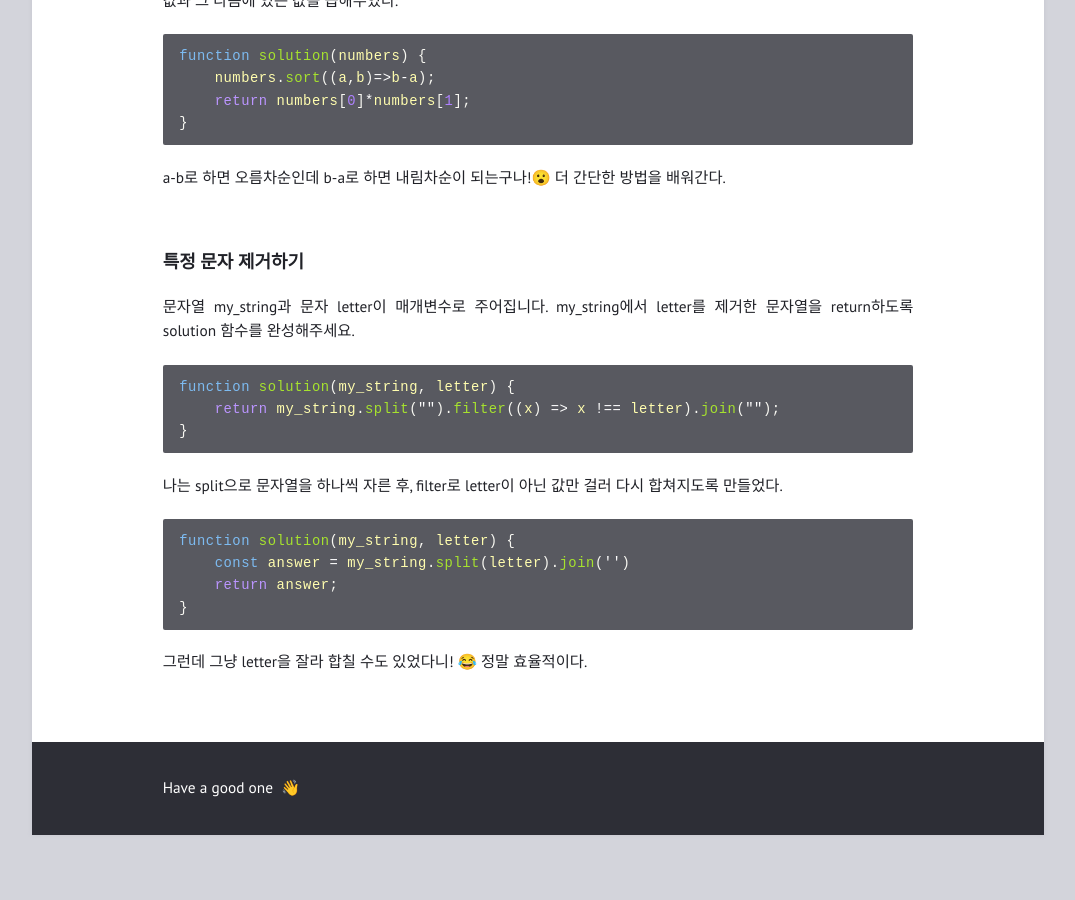
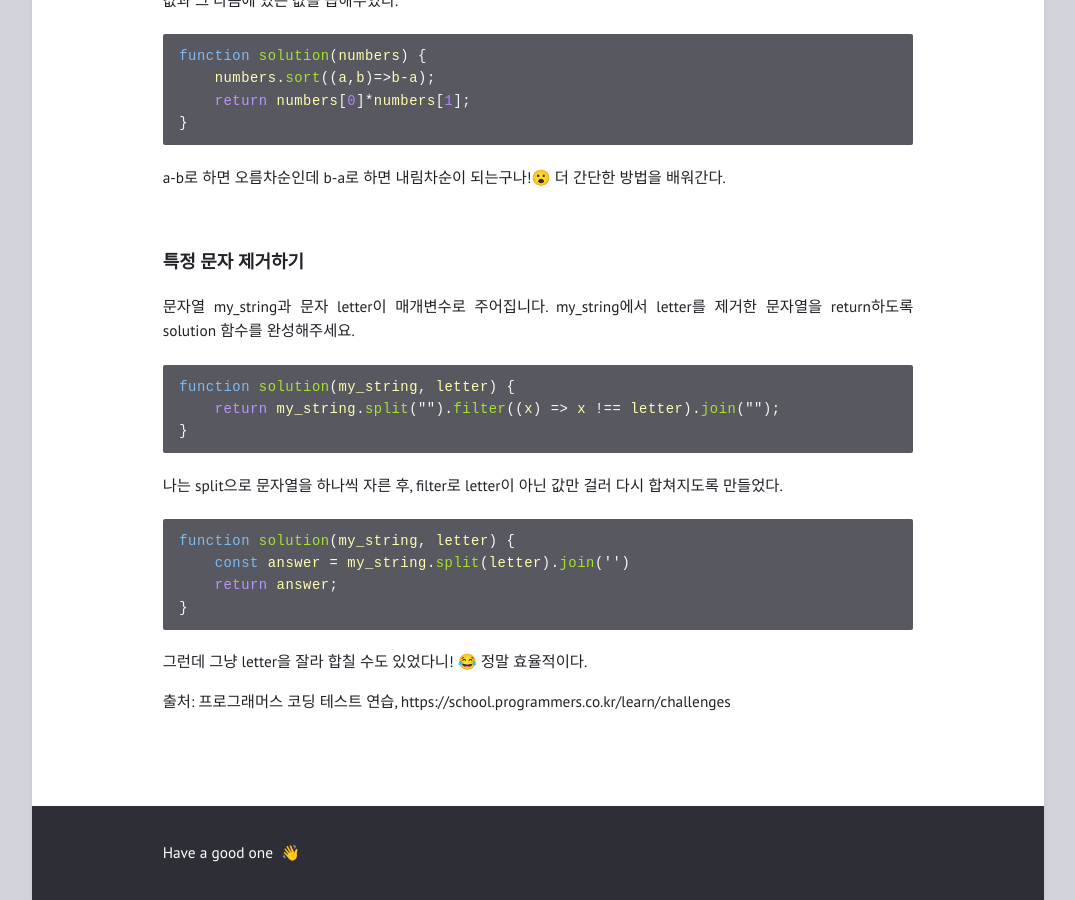
Before and after one commit to feb-dain/feb-dain.github.io, a Jekyll site: the page built from _posts/2022-10-19-sum-of-each-digit_max-and-second-largest_removing-specific-letter.md, in a window 1280 px wide and 900 px high, scrolled down 1007 px. Shown: the whole window, without its empty margins (102-1177 px from the left). Built offline with Jekyll 4.4.1, drawn with Linux system fonts in a browser that asks for light colours; comment, search, counter and statistics services are not loaded; before the commit the page ends 1842 px from its top, so only the background shows below that.

Commit message:
Add the source

````diff
--- a/_posts/2022-10-19-sum-of-each-digit_max-and-second-largest_removing-specific-letter.md
+++ b/_posts/2022-10-19-sum-of-each-digit_max-and-second-largest_removing-specific-letter.md
@@ -74,3 +74,8 @@ function solution(my_string, letter) {
 }
 ```
 그런데 그냥 letter을 잘라 합칠 수도 있었다니! 😂 정말 효율적이다.
+
+
+출처: 프로그래머스 코딩 테스트 연습, https://school.programmers.co.kr/learn/challenges
+<br>
+<br>
````
